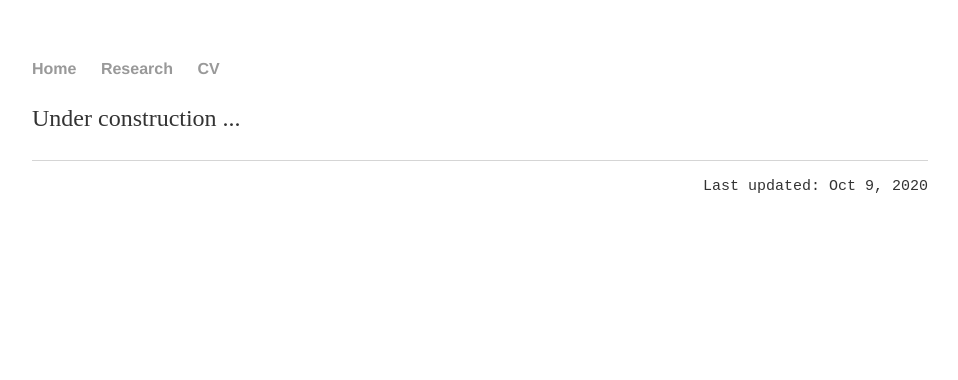
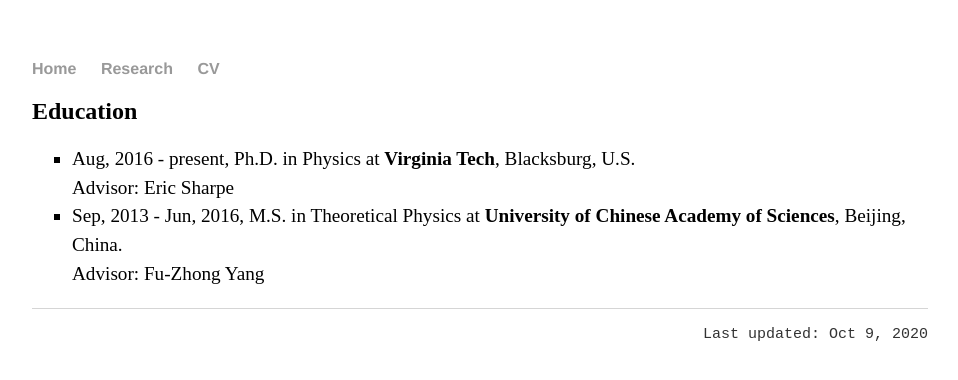
Before and after one commit to hhzou/hhzou.github.io, a Jekyll site: the page built from cv/index.html, in a window 1280 px wide. Shown: the top 380 px of the page, without its empty margins (160-1118 px from the left). Built offline with Jekyll 4.4.1, drawn with Linux system fonts in a browser that asks for light colours.

Commit message:
Update index.html
Add Education

```diff
--- a/cv/index.html
+++ b/cv/index.html
@@ -3,7 +3,9 @@ layout: default
 title: CV of Hao Zou
 ---
 <div class="cv">
-	<p>
-		Under construction ...
-	</p>
+	<h2> Education </h2>
+	<ul style="font-size:1.2em; line-height: 150%; list-style-type: square">
+		<li>Aug, 2016 - present, Ph.D. in Physics at <strong>Virginia Tech</strong>, Blacksburg, U.S. <br> Advisor: Eric Sharpe </li>
+		<li>Sep, 2013 - Jun, 2016, M.S. in Theoretical Physics at <strong>University of Chinese Academy of Sciences</strong>, Beijing, China. <br> Advisor: Fu-Zhong Yang </li>
+	</ul>
 </div>
```
